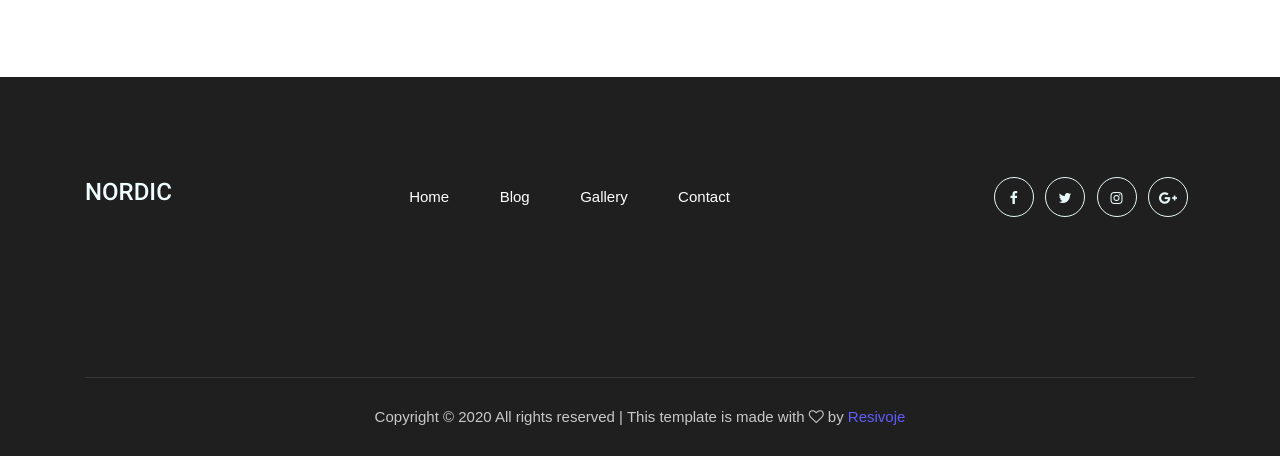
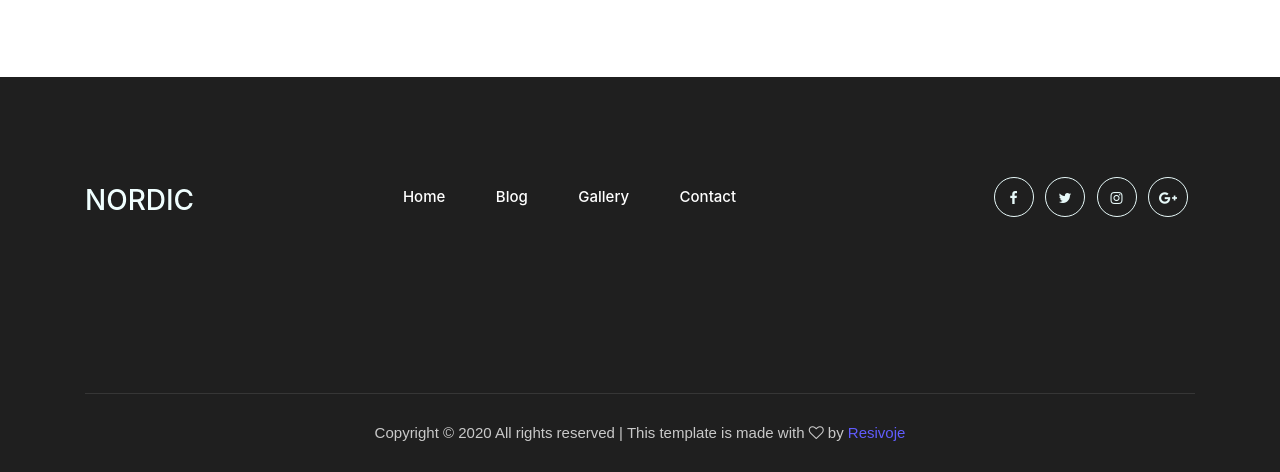
Before and after one commit to acasax/nordic, a plain HTML site: page gallery.html in a window 1280 px wide. Shown: the part 1231-1703 px from the top of the page. Drawn offline with nearby package versions, Linux system fonts and the light colour scheme; a web font is replaced by a local one.

Commit message:
galerry fix

```diff
--- a/gallery.html
+++ b/gallery.html
@@ -25,6 +25,9 @@
     <link rel="stylesheet" href="css/slicknav.css">
     <link rel="stylesheet" href="css/style.css">
     <!-- <link rel="stylesheet" href="css/responsive.css"> -->
+    <link href="//maxcdn.bootstrapcdn.com/bootstrap/4.1.1/css/bootstrap.min.css" rel="stylesheet" id="bootstrap-css">
+    <script src="//maxcdn.bootstrapcdn.com/bootstrap/4.1.1/js/bootstrap.min.js"></script>
+    <script src="//cdnjs.cloudflare.com/ajax/libs/jquery/3.2.1/jquery.min.js"></script>
 </head>
 
 <body>
@@ -191,7 +194,7 @@
                     <div class="col-xl-7 col-lg-7 col-md-9 ">
                         <div class="menu_links ">
                             <ul>
-                                <li><a class="wow fadeInDown " data-wow-duration="1s " data-wow-delay=".2s " href="# ">Home</a class="wow fadeInUp " data-wow-duration="1s " data-wow-delay=".3s "></li>
+                                <li><a class="wow fadeInDown " data-wow-duration="1s " data-wow-delay=".2s " href="# ">Home</a></li>
                                 <li><a class="wow fadeInDown " data-wow-duration="1s " data-wow-delay="1s " href="# ">Blog</a></li>
                                 <li><a class="wow fadeInDown " data-wow-duration="1s " data-wow-delay="1s " href="# ">Gallery</a></li>
                                 <li><a class="wow fadeInDown " data-wow-duration="1s " data-wow-delay="1.1s " href="# ">Contact</a></li>
```
